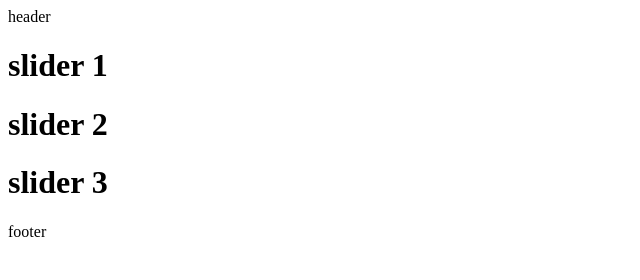
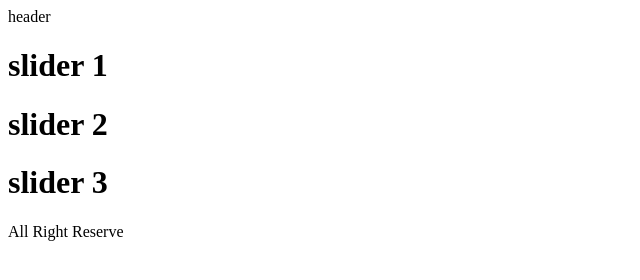
Before and after one commit to ShahramAfshar/LearnGit, a plain HTML site: page index.html in a window 1280 px wide. Shown: the whole page, without its empty margins (0-640 px from the left). Drawn offline with Linux system fonts and the light colour scheme.

Commit message:
footer update

```diff
--- a/index.html
+++ b/index.html
@@ -20,7 +20,7 @@
 </div>
 
 <footer>
-    footer
+    All Right Reserve
 </footer>
 </body>
 </html>
```
